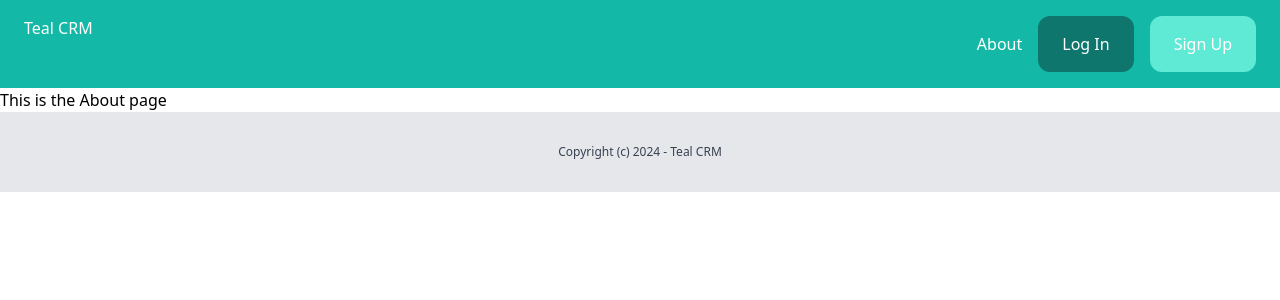
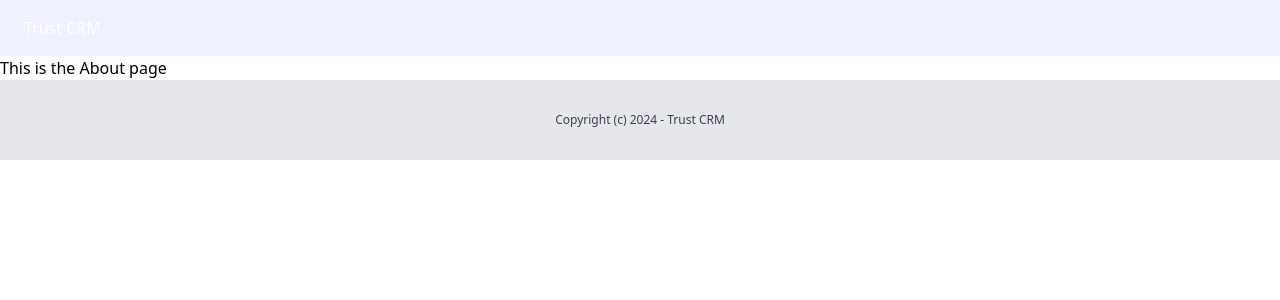
Before and after one commit to hush-tukul/CRM, a Django app: template tealcrm/core/templates/core/about.html in a window 1280 px wide. Shown: the top 300 px of the page. Run offline with Django 5.2, Linux system fonts and the light colour scheme; the template is opened without the code that fills it, so the values that code supplies are empty; some libraries are stand-ins or nearby versions.

Commit message:
WORKED VERSION

```diff
--- a/tealcrm/core/templates/core/base.html
+++ b/tealcrm/core/templates/core/base.html
@@ -14,20 +14,20 @@
 
     </head>
     <body>
-      <nav class="py-4 px-6 flex justify-between bg-teal-500">
-        <a href="/" class="text-white">Teal CRM</a>
+      <nav class="py-4 px-6 flex justify-between bg-indigo-50">
+        <a href="/" class="text-white">Trust CRM</a>
             <div class="flex items-center space-x-4">
-        <a href="{% url 'about' %}" class="text-white">About</a>
+{#        <a href="{% url 'about' %}" class="py-4 px-6 bg-indigo-700 rounded-xl text-white">About</a>#}
         {% if request.user.is_authenticated %}
-            <a href="{% url 'dashboard' %}" class="py-4 px-6 bg-teal-700 rounded-xl text-white">Dashboard</a>
-            <a href="{% url 'add_lead' %}" class="py-4 px-6 bg-teal-700 rounded-xl text-white">Add lead</a>
+            <a href="{% url 'dashboard' %}" class="py-4 px-6 bg-indigo-700 rounded-xl text-white">Dashboard</a>
+            <a href="{% url 'add_lead' %}" class="py-4 px-6 bg-indigo-700 rounded-xl text-white">Add lead</a>
             <form method="post" action="{% url 'logout' %}" class="bg-red-600 rounded-xl text-white">
                 {% csrf_token %}
-                <button type="submit" class="py-2 px-4">Log out</button>
+                <button type="submit" class="py-4 px-6">Log out</button>
             </form>
-        {% else %}
-            <a href="{% url 'login' %}" class="py-4 px-6 bg-teal-700 rounded-xl text-white">Log In</a>
-            <a href="{% url 'signup' %}" class="py-4 px-6 bg-teal-300 rounded-xl text-white">Sign Up</a>
+{#        {% else %}#}
+{#            <a href="{% url 'login' %}" class="py-4 px-6 bg-indigo-700 rounded-xl text-white">Log In</a>#}
+{#            <a href="{% url 'signup' %}" class="py-4 px-6 bg-indigo-700 rounded-xl text-white">Sign Up</a>#}
         {% endif %}
             </div>
         </nav>
@@ -38,8 +38,9 @@
 
       <footer class="py-8 text-center bg-gray-200">
           <p class="text-xs text-gray-700">
-              Copyright (c) 2024 - Teal CRM
+              Copyright (c) 2024 - Trust CRM
           </p>
       </footer>
+
     </body>
 </html>
--- a/tealcrm/tealcrm/settings.py
+++ b/tealcrm/tealcrm/settings.py
@@ -54,6 +54,7 @@ MIDDLEWARE = [
     "django.contrib.auth.middleware.AuthenticationMiddleware",
     "django.contrib.messages.middleware.MessageMiddleware",
     "django.middleware.clickjacking.XFrameOptionsMiddleware",
+    'tealcrm.middleware.LoginRequiredMiddleware',
 ]
 
 ROOT_URLCONF = "tealcrm.urls"
```
Also changed, not shown: tealcrm/tealcrm/middleware.py (added, +15 -0 lines), tealcrm/userprofile/templates/userprofile/login.html (+40 -3 lines), tealcrm/db.sqlite3.
